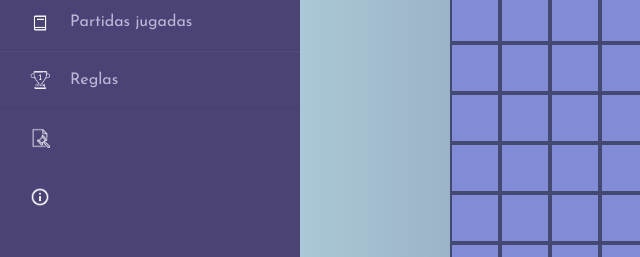
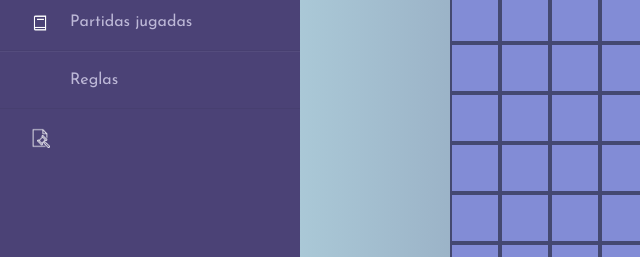
Before and after one commit to pagarzon83/buscaflores.github.io, a plain HTML site: page index.html in a window 1280 px wide. Shown: the part 237-494 px from the top of the page, 0-640 px from the left. Drawn offline with nearby package versions, Linux system fonts and the light colour scheme; some icons are missing; a web font is replaced by a local one.

Commit message:
cambios en el index

```diff
--- a/index.html
+++ b/index.html
@@ -22,9 +22,8 @@
             <img class="imagenMenu" src="Imagenes/IconoMenu.png" width="70px" height="70px">
             <img class="imagenJuego" src="Imagenes/iconoJuego.png" width="20px" height="20px">
             <img class="imagenPartidas" src="Imagenes/IconoPartidas.png" width="20px" height="20px">
-            <img class="imagenRecord" src="Imagenes/IconoRecord.png" width="20px" height="20px">
             <img class="imagenReglas" src="Imagenes/IconoReglas.png" width="20px" height="20px">
-            <img class="imagenInfo" src="Imagenes/IconoInfo.png" width="20px" height="20px">
+
 
 
             <ul>
```
